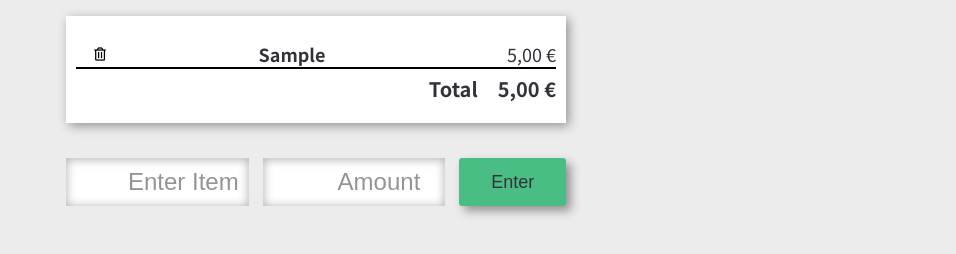
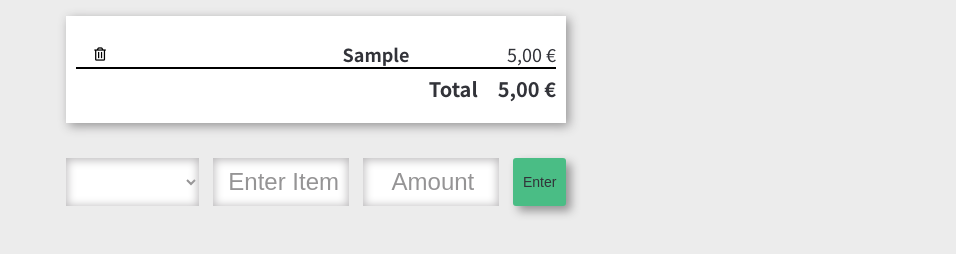
Before and after one commit to vanessacor/site, a plain HTML site: page experiments/cash-register/index.html in a window 1280 px wide. Both pictures are taken after typing "Sample", "5" into the empty fields and a click on the button "Enter". Shown: the part 146-400 px from the top of the page, without its empty margins (324-1280 px from the left). Drawn offline with Linux system fonts and the light colour scheme.

Commit message:
add category feature

```diff
--- a/experiments/cash-register/index.html
+++ b/experiments/cash-register/index.html
@@ -27,6 +27,15 @@
       </div>
     </div>
     <form id="form-entry">
+      <select id="categories-choice">
+        <option value="">Please choose</option>
+        <option value="drinks">Drinks</option>
+        <option value="pastries">Pastries</option>
+        <option value="mains">Mains</option>
+        <option value="Salads">Salads</option>
+        <option value="Sandwiches">Sandwiches</option>
+        <option value="Coffee">Coffee</option>
+      </select>
       <input  type="text" placeholder="Enter Item" id="item-name">
       <input  type="number" placeholder="Amount" step="0.01" id="item-price">
       <button type="submit" id="entry">Enter</button>
--- a/experiments/cash-register/script.js
+++ b/experiments/cash-register/script.js
@@ -3,6 +3,7 @@
 const button = document.getElementById('entry');
 const inputPrice = document.getElementById('item-price');
 const inputName = document.getElementById('item-name');
+const inputCategory = document.getElementById('categories-choice');
 const total = document.getElementById('total-amount');
 const container = document.querySelector('.item-wraper');
 const itemFeedback = document.getElementById('item-feedback');
@@ -15,20 +16,20 @@ button.addEventListener('click', handleSubmit);
 
 const itemsList = [];
 
-function addItem(name, newValue) {
-  itemsList.push({name, newValue});
+function addItem(category, name, price) {
+  itemsList.push({name, price});
 }
 
 function removeItem (index) {
   itemsList.splice(index, 1);
 }
 
-function formatCurrency (value) {
-  return (new Intl.NumberFormat('de-DE', { style: 'currency', currency: 'EUR' }).format(value));
+function formatCurrency (price) {
+  return (new Intl.NumberFormat('de-DE', { style: 'currency', currency: 'EUR' }).format(price));
 }
 
 function calculateTotal () {
-  return itemsList.reduce((a, b) => a + b.newValue, 0);
+  return itemsList.reduce((a, b) => a + b.price, 0);
 }
 
 // ui event handlers
@@ -36,15 +37,17 @@ function calculateTotal () {
 function handleSubmit (ev) {
   ev.preventDefault();
   displayFeedback();
-  if (!validateInput()) {
-    const newName = inputName.value;
-    const newValue = Number(inputPrice.value);
+  const newCategory = inputCategory.options[inputCategory.selectedIndex].value;
+  const newName = inputName.value;
+  const newPrice = Number(inputPrice.value);
+  if (!validateInput(newName, newPrice)) {
+    inputCategory.value = 0;
     inputPrice.value = '';
     inputName.value = '';
-    addItem(newName, newValue);
+    addItem(newCategory, newName, newPrice);
 
     updateTotal();
-    addItemDisplay(newName, newValue);
+    addItemDisplay(newCategory, newName, newPrice);
   };
   if(validateInput()) {
     return false;
@@ -63,9 +66,9 @@ function handleDelete (ev) {
 
 // ui update dom
 
-function addItemDisplay(newName, newValue) {
+function addItemDisplay(newCategory, newName, newPrice) {
   const newItem = document.createElement('li');
-  if (newValue < 0) {
+  if (newPrice < 0) {
     newItem.setAttribute('class', 'item item-negative')
   } else {
     newItem.setAttribute('class', 'item');
@@ -73,8 +76,9 @@ function addItemDisplay(newName, newValue) {
 
   newItem.innerHTML = `<button class="delete-btn">
   <i class="far fa-trash-alt"></i></button>
+  <span id="category">${newCategory}</span>
   <span id="name">${newName}</span>
-  <span id="price">${formatCurrency(newValue)}</span>`;
+  <span id="price">${formatCurrency(newPrice)}</span>`;
 
   const deleteButton = newItem.querySelector('.delete-btn');
   deleteButton.addEventListener ('click', handleDelete)
@@ -98,8 +102,8 @@ function updateTotal () {
 }
 
 
-function validateInput() {
-   return inputName.value === '' || inputPrice.value === ''
+function validateInput(name, price) {
+   return !name || !price
 }
 
 
--- a/experiments/cash-register/style.css
+++ b/experiments/cash-register/style.css
@@ -74,7 +74,7 @@ p {
   margin: 5px 0px;
   font-size: 18px;
   display: grid;
-  grid-template-columns: 10% 70% 20%;
+  grid-template-columns: 10% 35% 35% 20%;
   grid-template-rows: auto;
   justify-items: center;
 }
@@ -89,6 +89,10 @@ p {
 
 #price {
   justify-self: end;
+}
+
+#category {
+  justify-self: center;
 }
 
 .delete-btn {
@@ -134,7 +138,7 @@ p {
 }
 
 #form-entry input {
-  width: 60%;
+  width: 40%;
   padding: 10px;
   margin-right: 14px;
   border: none;
@@ -145,8 +149,22 @@ p {
   color: #959495;
 }
 
+#categories-choice {
+  width: 40%;
+  margin-right: 14px;
+  background-color: white;
+  border: none;
+  box-shadow: inset 0px 1px 10px 1px #bab8ba;
+  padding: 5px;
+  color: #959495;
+}
+
 @media (min-width: 576px) {
   #form-entry input {
+    font-size: 24px;
+  }
+
+  #categories-choice {
     font-size: 24px;
   }
 }
@@ -156,14 +174,14 @@ p {
 }
 
 #entry {
-  width: 35%;
+  width: 15%;
   background-color: #4abd85;
   box-shadow: 5px 5px 10px #959495;
   border: none;
   border-radius: 3px;
   transition: 1s;
   color: #323339;
-  font-size: 18px;
+  font-size: 14px;
 }
 
 #entry:hover {
```
